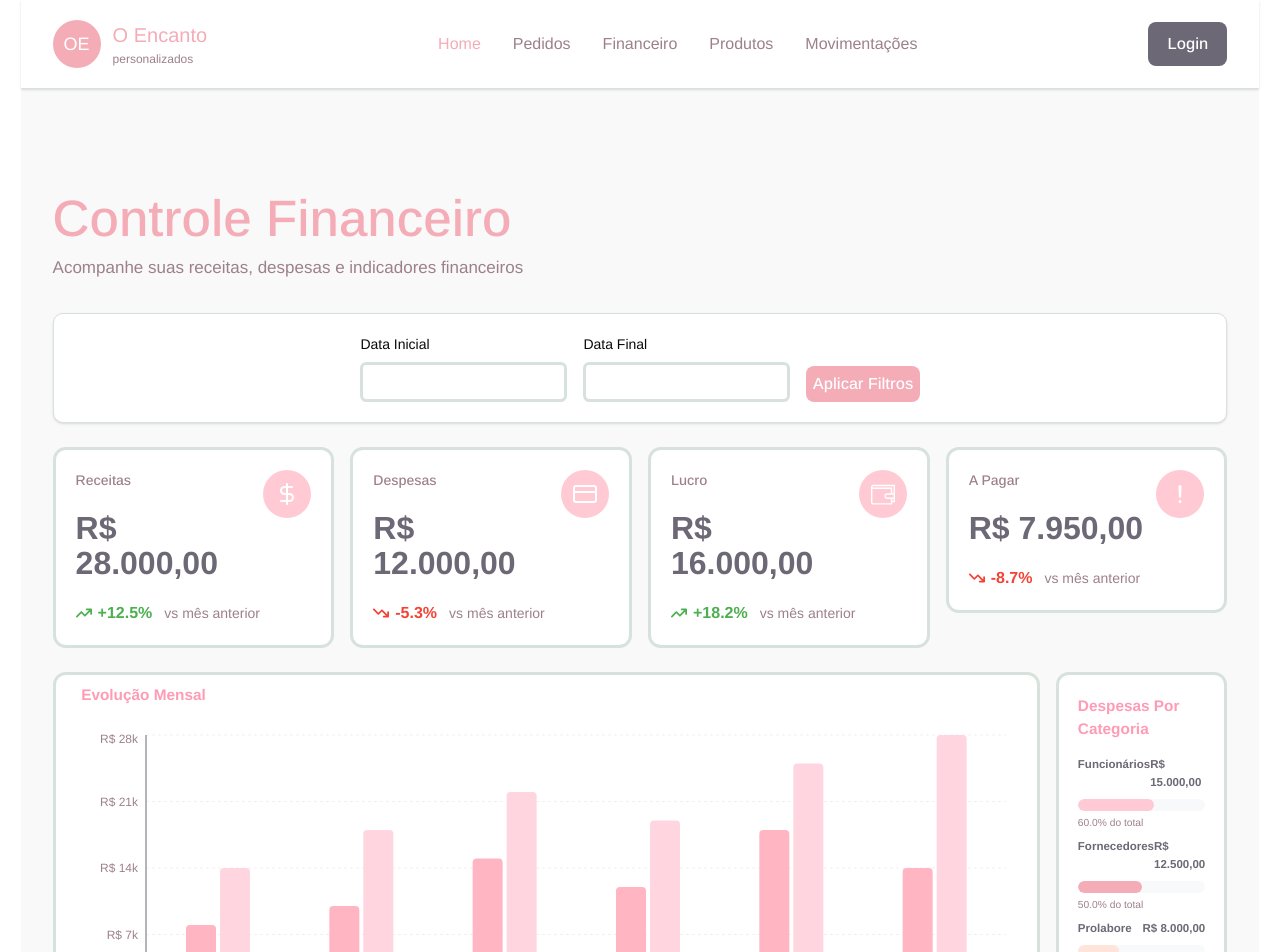
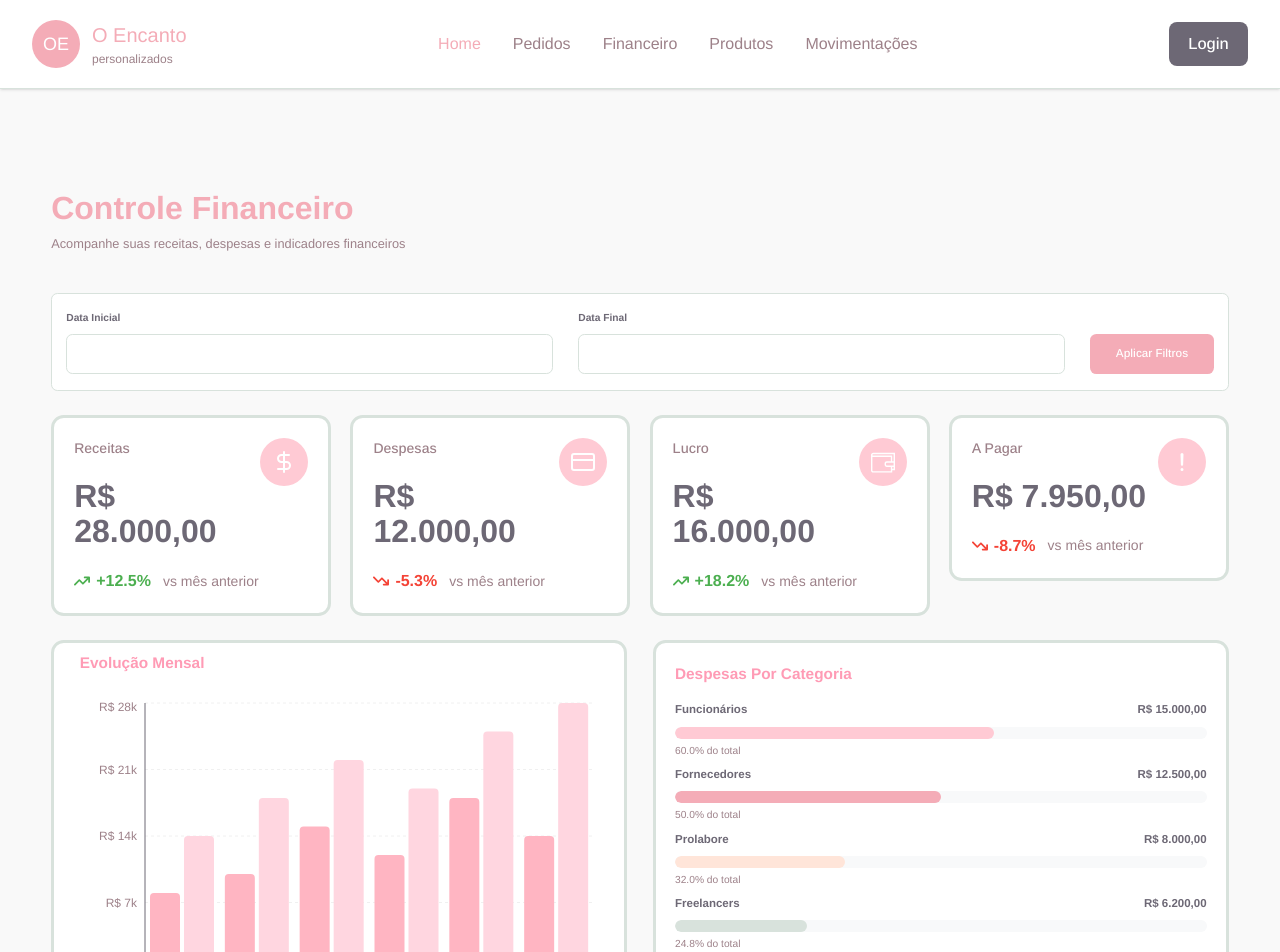
Before and after one commit to CynapseInc/frontend, a React (Vite) app in the folder EncantoFrontend/: page / in a window 1280 px wide. Shown: the top 952 px of the page. Built offline with nearby package versions, Linux system fonts and the light colour scheme.

Commit message:
fix(Deashboard Financeira): Ajustes na estilização da página da dashboard

```diff
--- a/EncantoFrontend/src/App.css
+++ b/EncantoFrontend/src/App.css
@@ -1,11 +1,12 @@
-html, body{
-  display: flex;
-  flex-direction: column;
-  font-family: "Arimo";
-  /* justify-content: center; */
-  align-items: center;
+/* No App.css ou index.css */
+html, body {
   margin: 0;
+  padding: 0;
+  width: 100%;
+  min-height: 100vh;
+  display: block;
   background-color: #F9F9F9;
+  font-family: "Arimo", sans-serif;
 }
 /*
 .bgApp{
--- a/EncantoFrontend/src/components/dashboardFinanceira/dashboardFinanceira.module.css
+++ b/EncantoFrontend/src/components/dashboardFinanceira/dashboardFinanceira.module.css
@@ -1,4 +1,4 @@
-:root{
+/* :root{
     width: 100vw;
     overflow-x: hidden;
 }
@@ -10,7 +10,6 @@
     margin: 0 auto;
     padding: 2rem;
     gap: 3vh;
-    /* background-color: green; */
 }
 
 .conteudo .cardConteudoFiltros{
@@ -88,3 +87,97 @@
     flex-direction: column;
     gap: 14px;
 }
+ */
+ :root {
+    width: 100vw;
+    overflow-x: hidden;
+}
+
+/* Estilo para os inputs de data */
+.inputFiltro {
+    width: 38vw; /* Define uma largura que cresce com a tela */
+    height: 5vh; /* Altura proporcional */
+    border: 1px solid #D8E2DC;
+    border-radius: 0.5vw;
+    padding: 0 1vw; /* Espaço interno para o texto não colar na borda */
+    font-size: 0.9vw;
+    color: #6D6875;
+    box-sizing: border-box;
+    outline: none;
+}
+
+/* Estilo para o botão acompanhar o tamanho dos inputs */
+.botaoFiltro {
+    height: 5vh;
+    padding: 0 2vw;
+    font-size: 0.9vw;
+    border-radius: 0.5vw;
+    cursor: pointer;
+}
+
+.conteudo {
+    display: flex;
+    flex-direction: column;
+    width: 100vw;
+    min-height: 100vh;
+    padding: 4vh 4vw;
+    gap: 3vh;
+    background-color: #F9F9F9;
+    box-sizing: border-box;
+}
+
+/* Cabeçalho */
+.cabecalho {
+    margin-bottom: 2vh;
+}
+
+.titulo {
+    font-size: 2.5vw; /* Usando vw para a fonte crescer com o ecrã */
+    color: #F4ACB7;
+    margin-bottom: 1vh;
+    font-weight: bold;
+}
+
+.textoSecundario {
+    font-size: 1vw;
+    color: #9D8189;
+}
+
+/* Filtros */
+.cardConteudoFiltros {
+    display: flex;
+    gap: 2vw;
+    padding: 2vh 2vw;
+    align-items: flex-end;
+    justify-content: center;
+    background-color: white;
+    border: 1px solid #D8E2DC;
+    border-radius: 0.5vw;
+}
+
+.containerFiltro {
+    display: flex;
+    flex-direction: column;
+    gap: 1vh;
+}
+
+.tituloFiltro {
+    font-size: 0.8vw;
+    color: #6D6875;
+    font-weight: 900;
+}
+
+/* Cards KPI */
+.containerCards {
+    display: grid;
+    grid-template-columns: repeat(4, 1fr); /* 4 colunas iguais */
+    gap: 1.5vw;
+    width: 100%;
+}
+
+/* Gráficos */
+.containerCardGraficos {
+    display: grid;
+    grid-template-columns: 1fr 1fr; /* Divide a meio por padrão */
+    gap: 2vw;
+}
--- a/EncantoFrontend/src/components/dashboardFinanceira/despesasPorCategoria/despesasPorCategoria.module.css
+++ b/EncantoFrontend/src/components/dashboardFinanceira/despesasPorCategoria/despesasPorCategoria.module.css
@@ -18,9 +18,12 @@
   margin-top: 1vh;
   font-weight: bold;
 }
-.cardDespesas{
-    flex: 1;
-    height: 400px;
+.cardDespesas {
+    width: 100% !important;
+    height: 100% !important;
+    display: flex;
+    flex-direction: column;
+    box-sizing: border-box;
 }
 
 .porcentagem{
--- a/EncantoFrontend/src/components/dashboardFinanceira/index.tsx
+++ b/EncantoFrontend/src/components/dashboardFinanceira/index.tsx
@@ -1,9 +1,11 @@
+//
+import styles from './dashboardFinanceira.module.css';
+
 import { LuDollarSign } from "react-icons/lu";
 import { FiCreditCard } from "react-icons/fi";
 import { TfiWallet } from "react-icons/tfi";
 import { IoAlertOutline } from "react-icons/io5";
 import { CardKPI } from "./cardKPI";
-import { Card } from "../genericos/card";
 import { Button } from "../genericos/button";
 import { Input } from "../genericos/input";
 import { EvolucaoMensalGrafico } from "./evolucaoMensalGrafico";
@@ -11,57 +13,50 @@ import { DespesasPorCategoria } from "./despesasPorCategoria";
 import { GraficoVendasCategoria } from "./vendasPorCategoria";
 import { ProximosPagamentos } from "./proximosPagamentos";
 
-import { useLocation, useNavigate } from 'react-router-dom';
-
 export function DashFinanceira() {
   return (
-    <div className="min-h-screen" style={{ backgroundColor: '#F9F9F9' }}>
-      <div className="max-w-[1600px] mx-auto px-8 py-8">
+    <div className={styles.conteudo}>
 
       {/* Cabeçalho */}
-        <div className="mb-8">
-          <h1 className="text-[48px] mb-2" style={{ color: '#F4ACB7' }}>Controle Financeiro</h1>
-          <p className="text-[17px]" style={{ color: '#9D8189' }}>
+      <div className={styles.cabecalho}>
+        <h1 className={styles.titulo}>Controle Financeiro</h1>
+        <p className={styles.textoSecundario}>
           Acompanhe suas receitas, despesas e indicadores financeiros
         </p>
       </div>
 
 {/* Filtros */}
-        <div className="bg-white rounded-lg p-5 shadow-sm mb-6" style={{ border: '1px solid #D8E2DC' }}>
-          <div className="flex gap-4 items-end justify-center">
-            <div className="flex flex-col gap-2">
-              <span className="text-sm text-[#6D6875] font-bold">Data Inicial</span>
-              <Input classeCss="border border-[#D8E2DC] rounded h-10 w-64" />
+<div className={styles.cardConteudoFiltros}>
+  <div className={styles.containerFiltro}>
+    <span className={styles.tituloFiltro}>Data Inicial</span>
+    <Input classeCss={styles.inputFiltro} />
   </div>
-            <div className="flex flex-col gap-2">
-              <span className="text-sm text-[#6D6875] font-bold">Data Final</span>
-              <Input classeCss="border border-[#D8E2DC] rounded h-10 w-64" />
+  <div className={styles.containerFiltro}>
+    <span className={styles.tituloFiltro}>Data Final</span>
+    <Input classeCss={styles.inputFiltro} />
   </div>
-            <Button classeCss="px-6 py-2 h-11 text-sm">Aplicar Filtros</Button>
-          </div>
+  <Button classeCss={styles.botaoFiltro}>Aplicar Filtros</Button>
 </div>
 
-        {/* Cards KPI */}
-        <div className="flex gap-4 mb-6 flex-wrap justify-center">
+      {/* Cards KPI usando Grid */}
+      <div className={styles.containerCards}>
         <CardKPI icone={<LuDollarSign />} classeIconeCor="bg-[#FFCAD4]" porcentagem='+12.5%' textoAbaixo='vs mês anterior' tipo='positivo' titulo='Receitas' valor='R$ 28.000,00' />
         <CardKPI icone={<FiCreditCard />} classeIconeCor="bg-[#F4ACB7]" porcentagem='-5.3%' textoAbaixo='vs mês anterior' tipo='negativo' titulo='Despesas' valor='R$ 12.000,00' />
         <CardKPI icone={<TfiWallet />} classeIconeCor="bg-[#9D8189]" porcentagem='+18.2%' textoAbaixo='vs mês anterior' tipo='positivo' titulo='Lucro' valor='R$ 16.000,00' />
         <CardKPI icone={<IoAlertOutline />} classeIconeCor="bg-[#FFE5D9]" porcentagem='-8.7%' textoAbaixo='vs mês anterior' tipo='negativo' titulo='A Pagar' valor='R$ 7.950,00' />
       </div>
 
-        {/* Gráficos */}
-        <div className="flex flex-col gap-4">
-          <div className="flex gap-4">
+      {/* Gráficos usando Grid */}
+      <div className={styles.containerCardGraficos}>
         <EvolucaoMensalGrafico />
         <DespesasPorCategoria />
       </div>
-          <div className="flex gap-4">
+
+      <div className={styles.containerCardGraficos}>
         <GraficoVendasCategoria />
         <ProximosPagamentos />
       </div>
-        </div>
 
-      </div>
     </div>
   );
 }
--- a/EncantoFrontend/src/components/dashboardFinanceira/vendasPorCategoria/graficoVendasCategoria.module.css
+++ b/EncantoFrontend/src/components/dashboardFinanceira/vendasPorCategoria/graficoVendasCategoria.module.css
@@ -1,8 +1,9 @@
 .containerGrafico {
     display: flex;
     flex-direction: column;
-    height: 400px;
-    padding: 0.5vw 1.5vw 1.5vw 1.5vw;
+    width: 100% !important;
+    height: 100% !important;
+    padding: 2vh 1.5vw; /* Ajustei o padding para usar vh/vw de forma mais consistente */
     gap: 2vh;
     box-sizing: border-box;
 }
--- a/EncantoFrontend/src/components/kanbanPedidos/cadastroPedidos/CadastroPedidos.module.css
+++ b/EncantoFrontend/src/components/kanbanPedidos/cadastroPedidos/CadastroPedidos.module.css
@@ -1,5 +1,5 @@
 .contentPage{
-    width: 60vw;
+    width: 100vw;
     margin-top: 10vh;
     display: flex;
     flex-direction: column;
```
Lines whose indentation alone changed are shown as unchanged.
